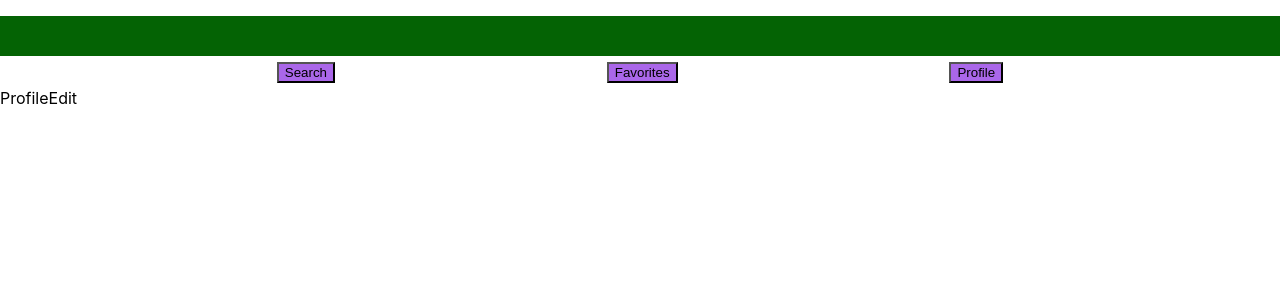
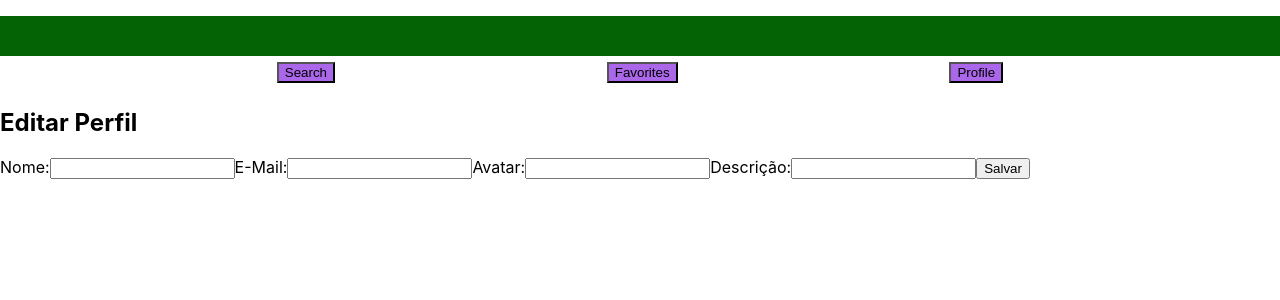
Before and after one commit to thales-bpl/trybetunes, a React (Create React App) app: page /profile/edit in a window 1280 px wide. Shown: the top 300 px of the page. Built offline with nearby package versions, Linux system fonts and the light colour scheme.

Commit message:
req 12 incompleto

```diff
--- a/src/pages/Login.jsx
+++ b/src/pages/Login.jsx
@@ -15,7 +15,6 @@ class Login extends Component {
       loading: false,
       redirect: false,
     };
-
     this.handleChange = this.handleChange.bind(this);
     this.handleSubmit = this.handleSubmit.bind(this);
   }
--- a/src/pages/ProfileEdit.jsx
+++ b/src/pages/ProfileEdit.jsx
@@ -1,13 +1,131 @@
 import React, { Component } from 'react';
+import { Redirect } from 'react-router-dom';
 import Header from '../Components/Header';
+import { getUser, updateUser } from '../services/userAPI';
+import Loading from '../Components/Loading';
 
 class ProfileEdit extends Component {
+  constructor(props) {
+    super(props);
+    this.state = {
+      loading: true,
+      name: '',
+      email: '',
+      image: '',
+      description: '',
+      redirect: false,
+    };
+    this.profileEditForm = this.profileEditForm.bind(this);
+    this.getUserData = this.getUserData.bind(this);
+    this.handleChange = this.handleChange.bind(this);
+    this.handleClick = this.handleClick.bind(this);
+  }
+
+  componentDidMount() {
+    this.getUserData();
+  }
+
+  handleChange({ target: { id, value } }) {
+    this.setState({
+      [id]: value,
+    });
+  }
+
+  async handleClick(event) {
+    event.preventDefault();
+    this.setState({ loading: true });
+    const { name, email, image, description } = this.state;
+    const newUser = { name, email, image, description };
+    await updateUser(newUser);
+    this.setState({
+      loading: false,
+      redirect: true,
+    });
+  }
+
+  getUserData() {
+    getUser()
+      .then(({ name, email, image, description }) => this.setState({
+        loading: false,
+        name,
+        email,
+        image,
+        description,
+      }));
+  }
+
+  profileEditForm() {
+    const { name, email, image, description } = this.state;
+    const enable = name !== '' && email !== '' && image !== '' && description !== ''; // crédito: Michael Caxias
+    return (
+      <form>
+        <h2>Editar Perfil</h2>
+        <label htmlFor={ name }>
+          Nome:
+          <input
+            type="text"
+            data-testid="edit-input-name"
+            value={ name }
+            id="name"
+            onChange={ this.handleChange }
+            required
+          />
+        </label>
+        <label htmlFor={ email }>
+          E-Mail:
+          <input
+            type="email"
+            data-testid="edit-input-email"
+            value={ email }
+            id="email"
+            onChange={ this.handleChange }
+            required
+          />
+        </label>
+        <label htmlFor={ image }>
+          Avatar:
+          <input
+            type="text"
+            data-testid="edit-input-image"
+            value={ image }
+            id="image"
+            onChange={ this.handleChange }
+            required
+          />
+        </label>
+        <label htmlFor={ description }>
+          Descrição:
+          <input
+            type="text"
+            data-testid="edit-input-description"
+            value={ description }
+            id="description"
+            onChange={ this.handleChange }
+            required
+          />
+        </label>
+        <button
+          type="submit"
+          data-testid="edit-button-save"
+          onClick={ this.handleClick }
+          disabled={ !enable }
+        >
+          Salvar
+        </button>
+      </form>
+    );
+  }
+
   render() {
+    const { loading, redirect } = this.state;
     return (
-      <>
-        <Header />
-        <div data-testid="page-profile-edit">ProfileEdit</div>
-      </>
+      <section>
+        <div data-testid="page-profile-edit">
+          <Header />
+          {loading ? <Loading /> : this.profileEditForm()}
+          {redirect ? <Redirect to="/profile" /> : ''}
+        </div>
+      </section>
     );
   }
 }
```
